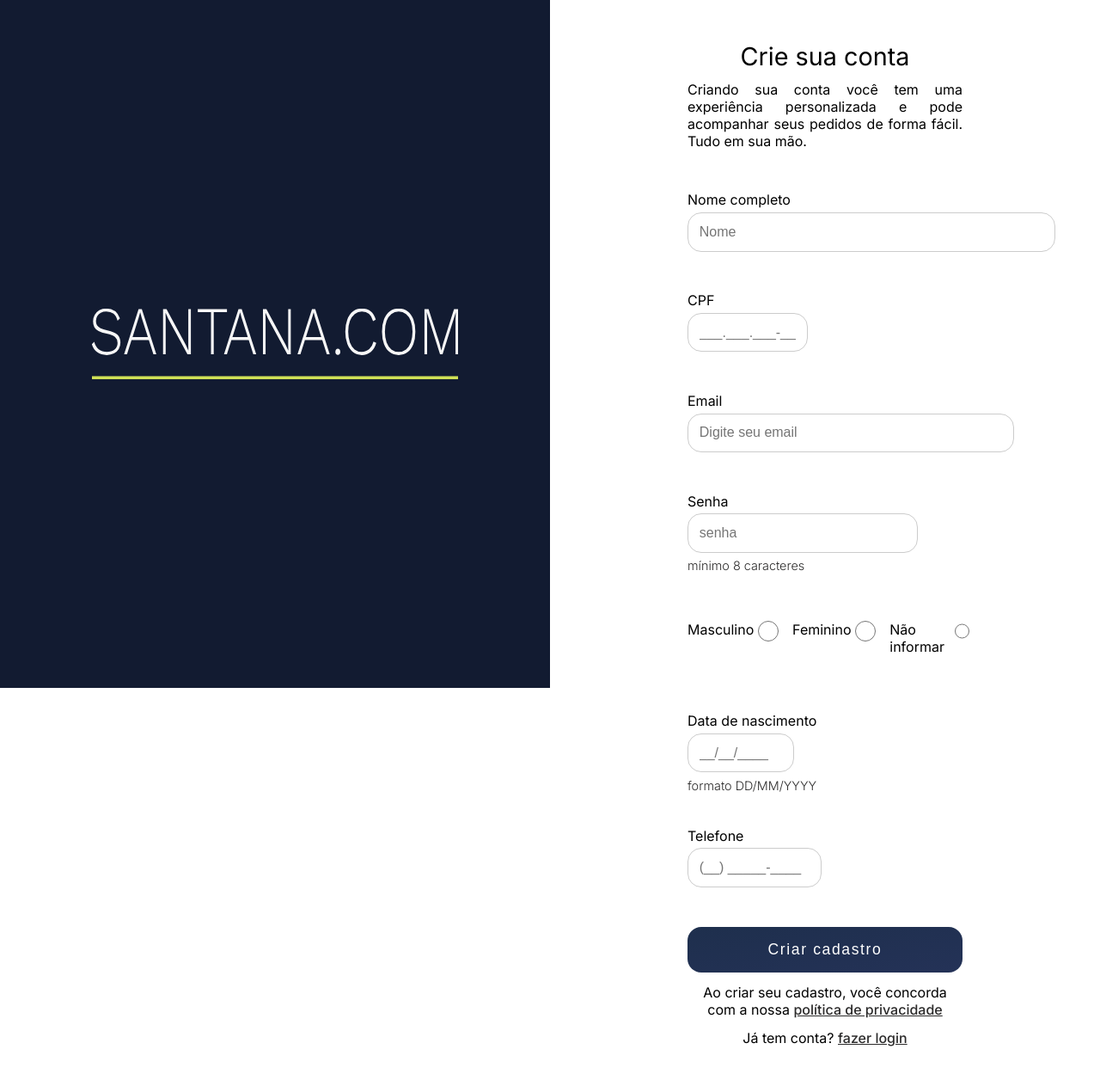
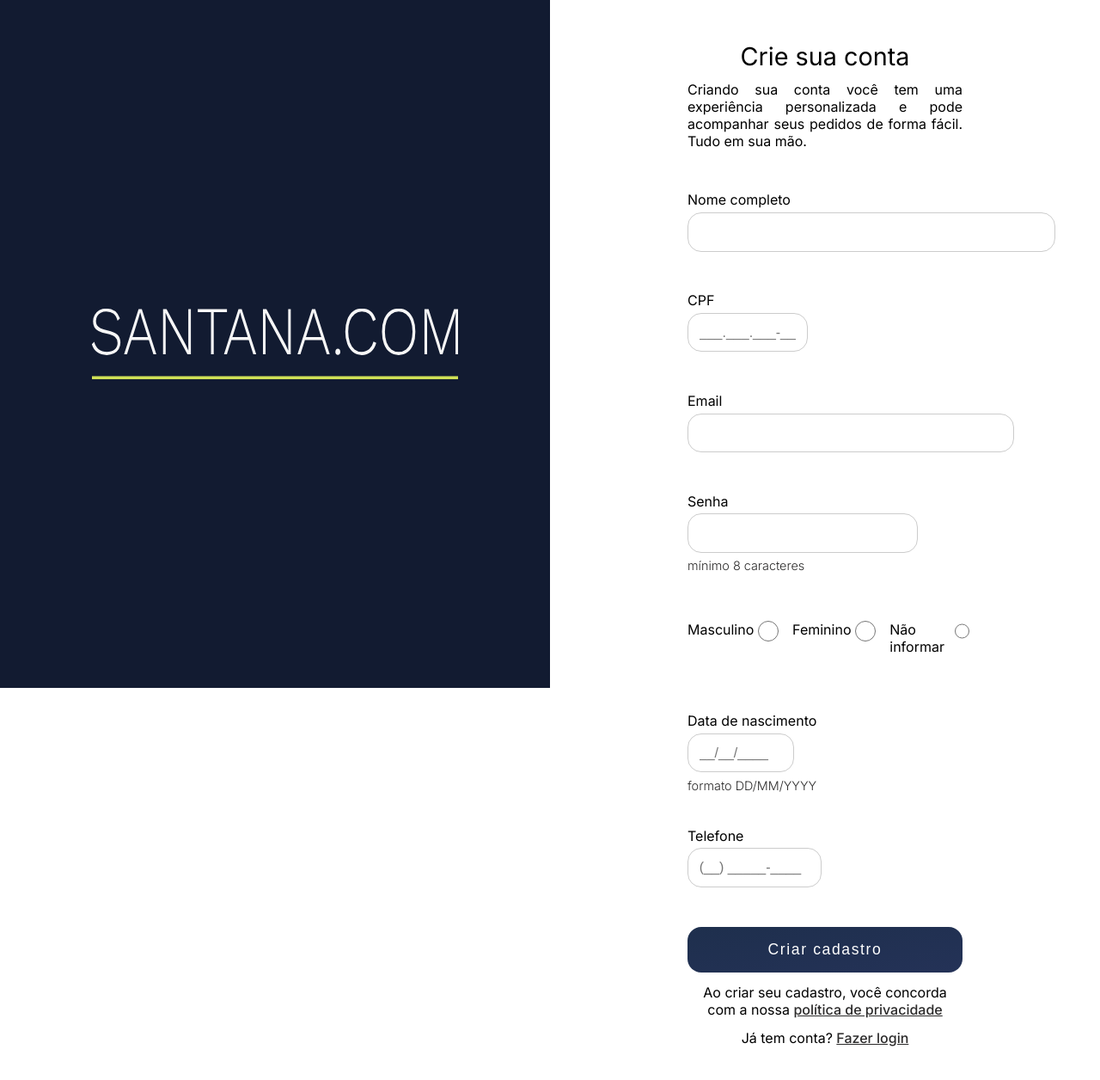
Before and after one commit to iSantanaaH/santana.com, a Next.js app in the folder front-end_next/: page /minha-conta/cadastro in a window 1280 px wide. Shown: the top 1256 px of the page at 86% size. Built offline with nearby package versions, Linux system fonts and the light colour scheme.

Commit message:
remove placeholder and name in inputs

```diff
--- a/front-end_next/app/minha-conta/cadastro/page.tsx
+++ b/front-end_next/app/minha-conta/cadastro/page.tsx
@@ -76,7 +76,6 @@ export default function ResgiterPage() {
                 type="text"
                 id="name"
                 required
-                placeholder="Nome"
                 className={styles.InputName}
                 onBlur={handleValidateName}
                 onChange={handleChangeName}
@@ -110,9 +109,7 @@ export default function ResgiterPage() {
               <input
                 type="email"
                 id="email"
-                name="email"
                 required
-                placeholder="Digite seu email"
                 className={styles.InputEmail}
                 onBlur={handleValidateEmail}
                 onChange={handleChangeEmail}
@@ -130,7 +127,6 @@ export default function ResgiterPage() {
                 type="password"
                 id="password"
                 required
-                placeholder="senha"
                 className={styles.InputPassword}
                 onChange={handleChangePassword}
                 onBlur={handleValidatePassword}
@@ -245,7 +241,7 @@ export default function ResgiterPage() {
                     className={styles.LinkLogin}
                     href={"/minha-conta/login"}
                   >
-                    <span>fazer login</span>
+                    <span>Fazer login</span>
                   </Link>
                 </p>
               </div>
```
